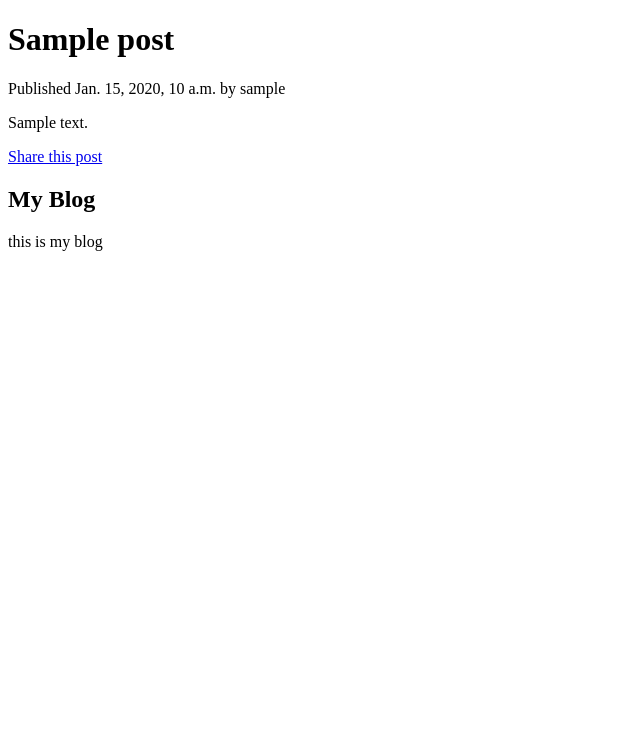
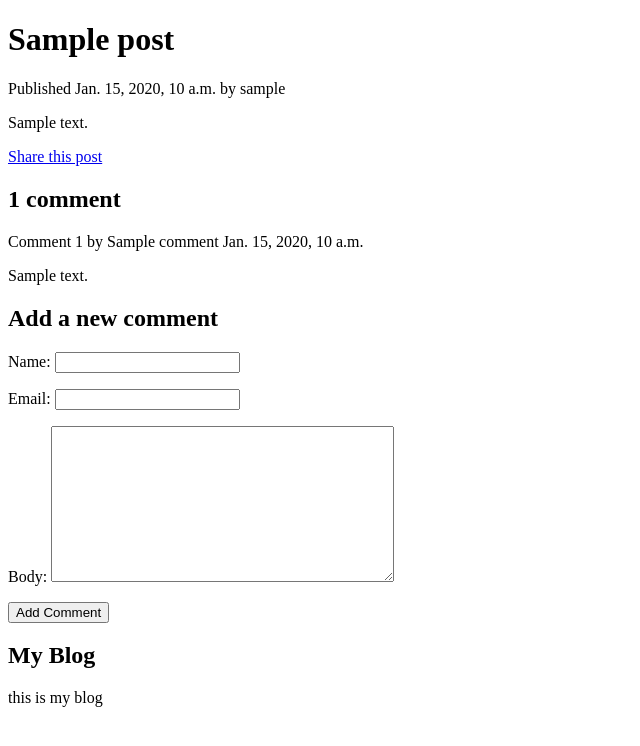
Before and after one commit to bharris62/djangoblog, a Django app: a page that uses blog/templates/blog/post/detail.html in a window 1280 px wide. Shown: the top 746 px of the page, without its empty margins (0-640 px from the left). Run offline with Django 3.2, Linux system fonts and the light colour scheme; tables that the repository leaves empty hold one stand-in row (values such as "Sample post").

Commit message:
added comments to posts

```diff
--- a/blog/forms.py
+++ b/blog/forms.py
@@ -1,7 +1,13 @@
 from django import forms
+from .models import Comment
 
 class EmailPostForm(forms.Form):
     name = forms.CharField(max_length=25)
     email = forms.EmailField()
     to = forms.EmailField()
     comments = forms.CharField(required=False, widget=forms.Textarea)
+
+class CommentForm(forms.ModelForm):
+    class Meta:
+        model = Comment
+        fields = ('name', 'email', 'body')
--- a/blog/models.py
+++ b/blog/models.py
@@ -34,3 +34,18 @@ class Post(models.Model):
 
     def get_absolute_url(self):
         return reverse('blog:post_detail', args=[self.publish.year, self.publish.strftime('%m'), self.publish.strftime('%d'), self.slug])
+
+class Comment(models.Model):
+    post = models.ForeignKey(Post, related_name='comments')
+    name = models.CharField(max_length=80)
+    email = models.EmailField()
+    body = models.TextField()
+    created = models.DateTimeField(auto_now_add=True)
+    updated = models.DateTimeField(auto_now=True)
+    active = models.BooleanField(default=True)
+
+    class Meta:
+        ordering = ('-created',)
+
+    def __str__(self):
+        return 'Comment by {} on {}'.format(self.name, self.post)
--- a/blog/templates/blog/post/detail.html
+++ b/blog/templates/blog/post/detail.html
@@ -7,4 +7,28 @@
     <p class="date">Published {{ post.publish }} by {{ post.author }}</p>
     {{ post.body|linebreaks }}
     <p><a href="{% url "blog:post_share" post.id %}">Share this post</a></p>
+
+    {% with comments.count as total_comments %}
+        <h2>{{ total_comments }} comment{{ total_comments|pluralize }}</h2>
+    {% endwith %}
+
+    {% for comment in comments %}
+        <div class="comment">
+            <p class="info">Comment {{ forloop.counter }} by {{ comment.name }} {{ comment.created }}</p>
+            {{ comment.body|linebreaks }}
+        </div>
+    {% empty %}
+        <p>There are no comments</p>
+    {% endfor %}
+
+    {% if new_comment %}
+        <h2>Your comemnt has been added</h2>
+    {% else %}
+        <h2>Add a new comment</h2>
+        <form action="." method="post">
+            {{ comment_form.as_p }}{% csrf_token %}
+            <p><input type="submit" value="Add Comment"></p>
+        </form>
+    {% endif %}
+
 {% endblock %}
--- a/blog/views.py
+++ b/blog/views.py
@@ -1,7 +1,7 @@
 from django.shortcuts import render, get_object_or_404
 from django.core.paginator import Paginator, EmptyPage, PageNotAnInteger
-from .models import Post
-from .forms import EmailPostForm
+from .models import Post, Comment
+from .forms import EmailPostForm, CommentForm
 from django.core.mail import send_mail
 from djangoblogv2.settings import EMAIL
 # Create your views here.
@@ -29,7 +29,19 @@ def post_detail(request, year, month, day, post):
                              publish__month=month,
                              publish__day=day)
 
-    return render(request, 'blog/post/detail.html', {'post':post})
+    comments = post.comments.filter(active=True)
+    if request.method == 'POST':
+        comment_form = CommentForm(data=request.POST)
+
+        if comment_form.is_valid():
+            new_comment = comment_form.save(commit=False)
+            new_comment.post = post
+            new_comment.save()
+    else:
+        comment_form = CommentForm()
+
+
+    return render(request, 'blog/post/detail.html', {'post':post, 'comments': comments, 'comment_form': comment_form})
 
 def post_share(request, post_id):
     post = get_object_or_404(Post, id=post_id, status='published')
```
Also changed, not shown: blog/admin.py (+7 -1 lines), blog/migrations/0002_comment.py (added).
